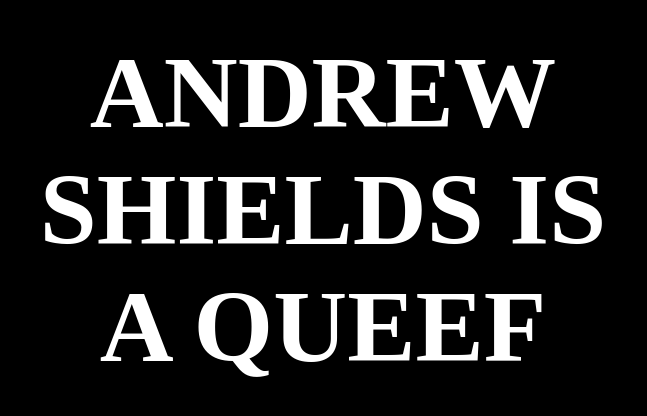
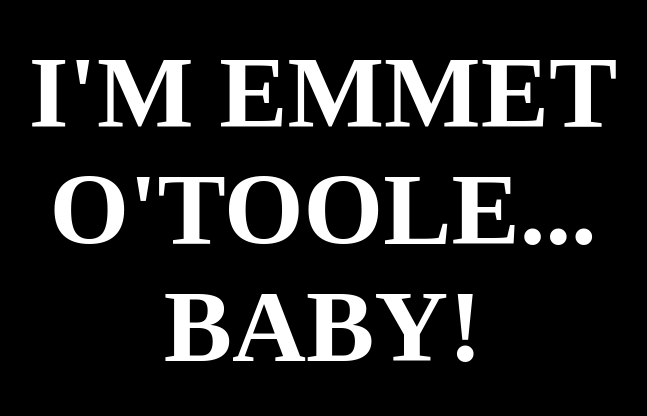
Before and after one commit to EmmetOT/emmetot.github.io, a plain HTML site: page index.html in a window 1280 px wide. Shown: the part 180-596 px from the top of the page, without its empty margins (317-964 px from the left). Drawn offline with Linux system fonts and the light colour scheme.

Commit message:
Update index.html

```diff
--- a/index.html
+++ b/index.html
@@ -2,7 +2,7 @@
 <html lang="en">
   <head>
     <meta charset="utf-8">
-    <title>ANDREW SHIELDS IS A QUEEF</title>
+    <title>hello</title>
 	<style>
 
 #first
@@ -20,7 +20,7 @@
   <body style="background-color:black">
     <center>
 		<h1 id="first">
-			ANDREW SHIELDS IS A QUEEF
+			I'M EMMET O'TOOLE... BABY!
 		</h1>
 	</center>
   </body>
```
